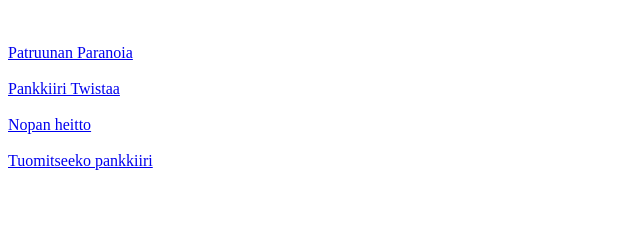
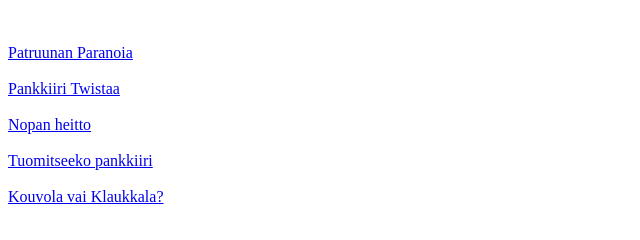
Before and after one commit to kossu/kossu.github.io, a plain HTML site: page index.html in a window 1280 px wide. Shown: the whole page, without its empty margins (0-640 px from the left). Drawn offline with Linux system fonts and the light colour scheme.

Commit message:
Update index.html

```diff
--- a/index.html
+++ b/index.html
@@ -18,5 +18,8 @@
   <br>
   <a href="tuomitseeko/">Tuomitseeko pankkiiri</a>
   <br>
+  <br>
+  <a href="kouvola_klaukkala/">Kouvola vai Klaukkala?</a>
+  <br>
 </body>
 </html>
```
